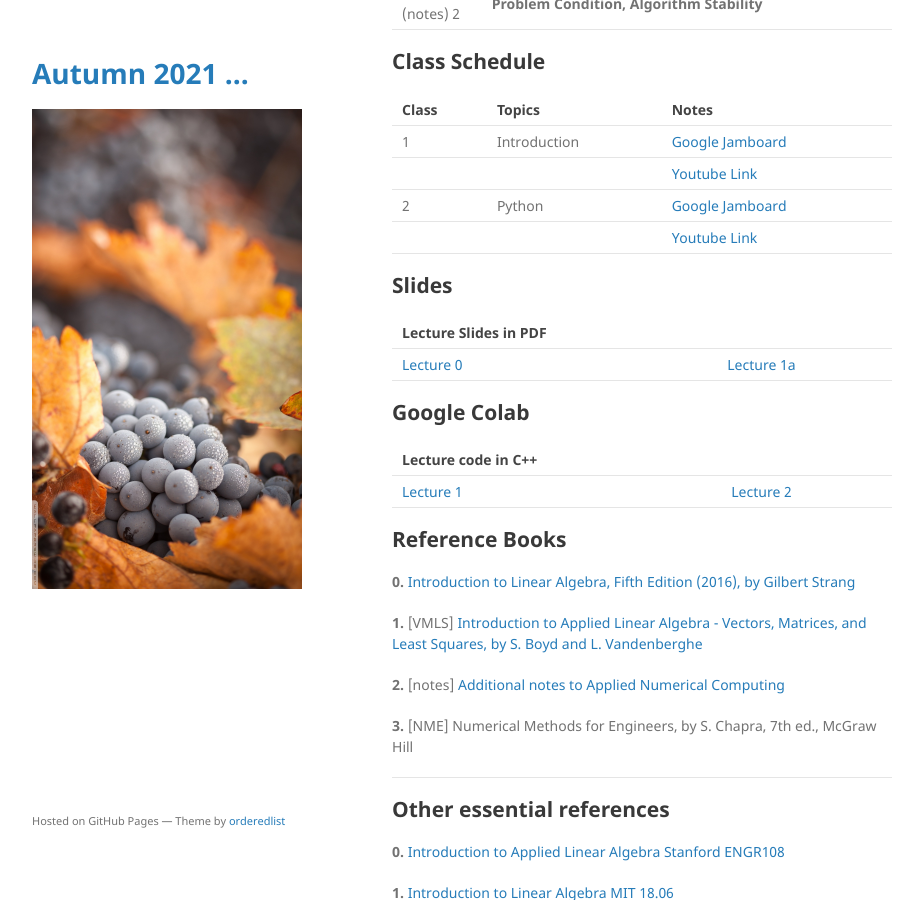
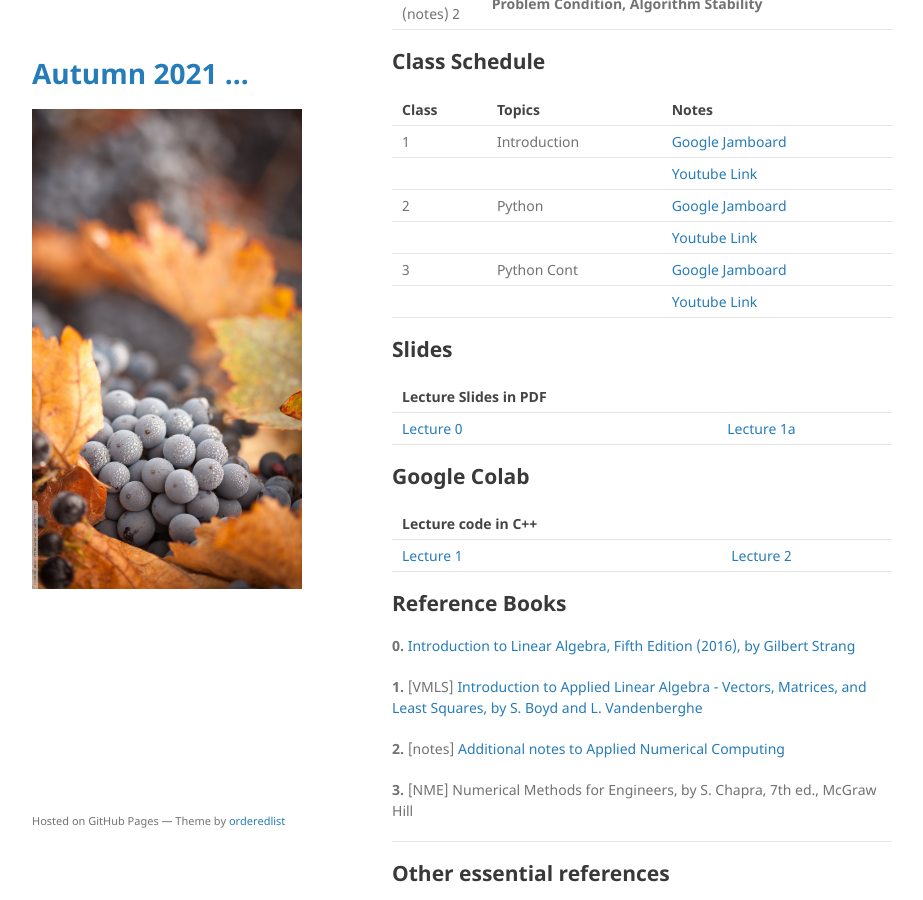
Before and after one commit to mohammadmotiurrahman/mohammadmotiurrahman.github.io, a Jekyll site: the page built from cse317_2/index.md, in a window 1280 px wide and 900 px high, scrolled down 4092 px. Shown: the whole window, without its empty margins (178-1101 px from the left). Built offline with Jekyll 4.4.1, drawn with Linux system fonts in a browser that asks for light colours; our own code applies the rules of GitHub Pages for plain Markdown files.

Commit message:
Update index.md

```diff
--- a/cse317_2/index.md
+++ b/cse317_2/index.md
@@ -109,6 +109,9 @@ The objective of this course is to introduce the student computational methods r
 |         |              | [Youtube Link](https://youtu.be/8t2vPziP56Q)                                                                                               |
 | 2       | Python       | [Google Jamboard]()                                                                                            |
 |         |              | [Youtube Link](https://youtu.be/iuzdZeYbHBs)                                                                                               |
+| 3       | Python Cont  | [Google Jamboard]()                                                                                            |
+|         |              | [Youtube Link](https://youtu.be/Ox8pdtlAFok)                                                                                               |
+
 
 
 ## Slides
```
